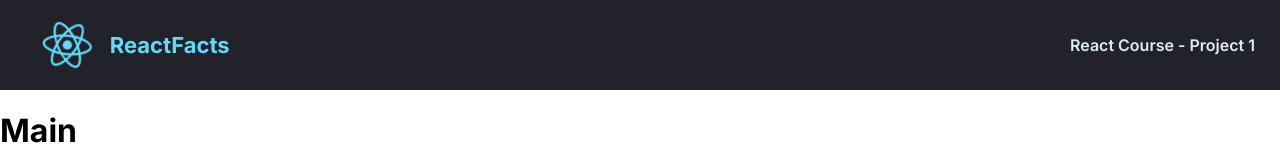
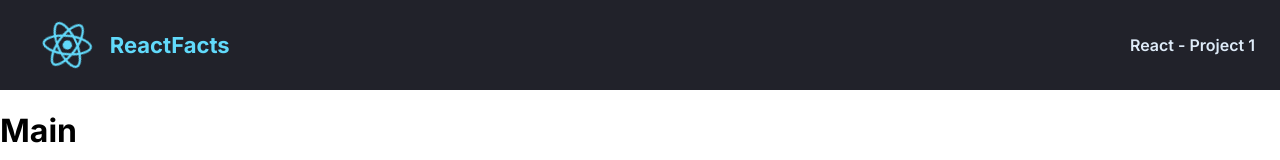
Before and after one commit to virendracarpenter/my-react-app, a React (Create React App) app: page / in a window 1280 px wide. Shown: the top 160 px of the page. Built offline with nearby package versions, Linux system fonts and the light colour scheme.

Commit message:
changed title in nav bar

```diff
--- a/src/components/Navbar.js
+++ b/src/components/Navbar.js
@@ -3,9 +3,9 @@ import logo from "../images/logo.svg";
 function NavBar() {
   return (
     <nav>
-      <img src={logo} alt="react logo" className="nav-logo"/>
+      <img src={logo} alt="react logo" className="nav-logo" />
       <h3 className="nav-logo-title">ReactFacts</h3>
-      <h4 className="nav-title">React Course - Project 1</h4>
+      <h4 className="nav-title">React - Project 1</h4>
     </nav>
   );
 }
```
